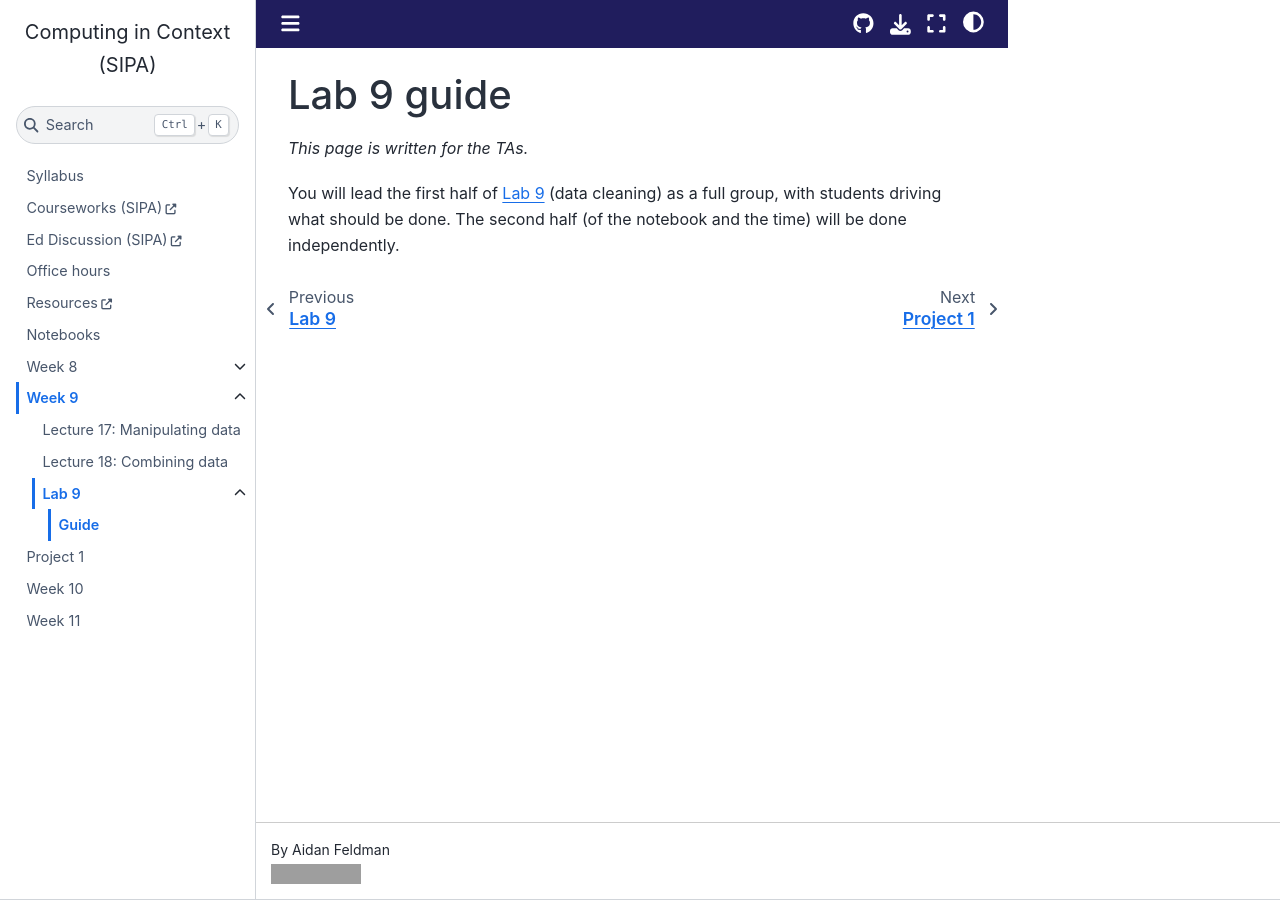
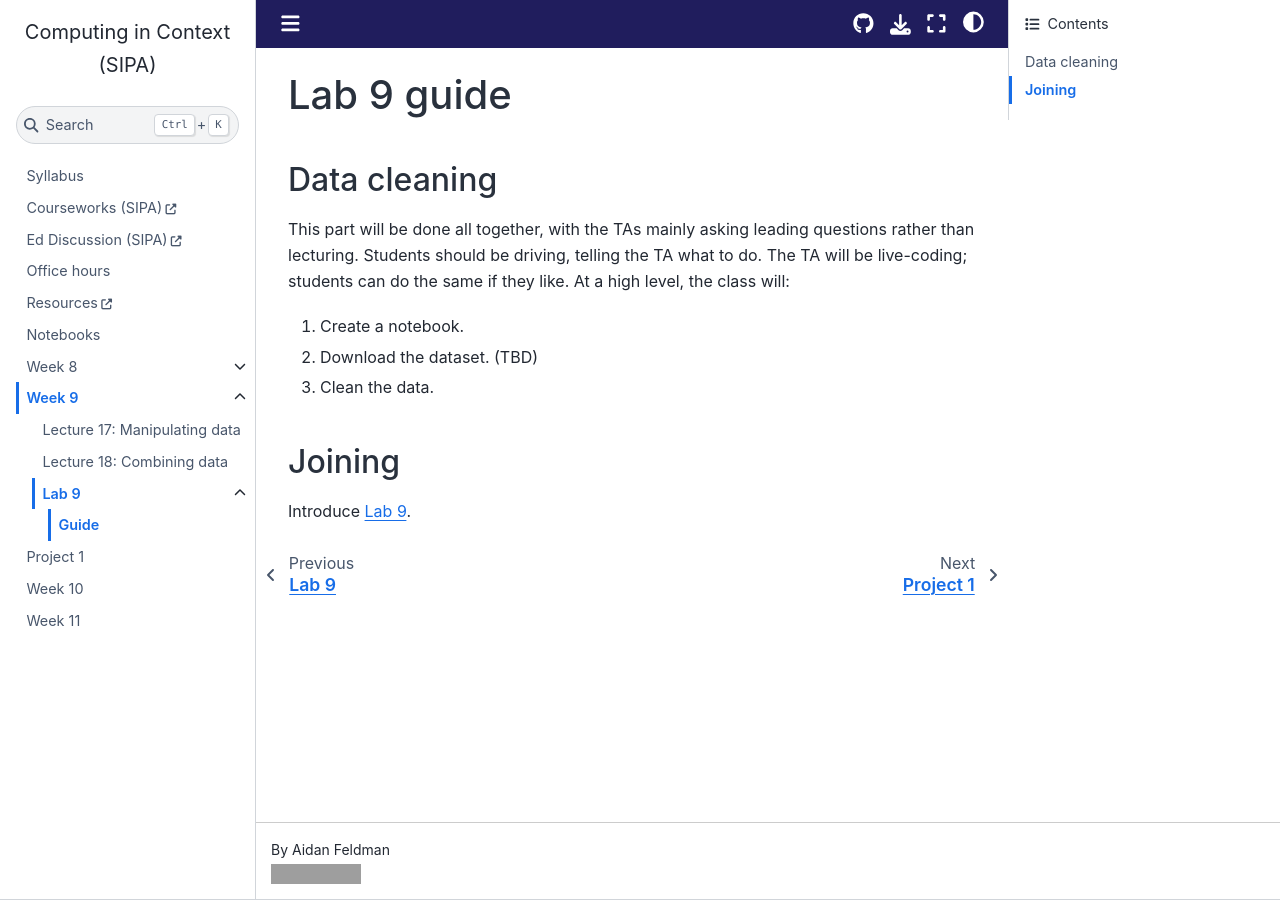
Before and after one commit to afeld/computing-in-context, a Jupyter Book: the page built from lab_9_guide.md, in a window 1280 px wide. Built offline with Jupyter Book 1.0.4 settings and Sphinx 7.4.7 and the Sphinx Book theme 1.1.4, drawn with Linux system fonts in a browser that asks for light colours; grey boxes are pictures that could not be loaded.

Commit message:
move data cleaning back to Lab 9 guide

```diff
--- a/lab_9_guide.md
+++ b/lab_9_guide.md
@@ -1,5 +1,13 @@
 # Lab 9 guide
 
-_This page is written for the TAs._
+## Data cleaning
 
-You will lead the first half of [Lab 9](lab_9.ipynb) (data cleaning) as a full group, with students driving what should be done. The second half (of the notebook and the time) will be done independently.
+This part will be done all together, with the TAs mainly asking leading questions rather than lecturing. Students should be driving, telling the TA what to do. The TA will be live-coding; students can do the same if they like. At a high level, the class will:
+
+1. Create a notebook.
+1. Download the dataset. (TBD)
+1. Clean the data.
+
+## Joining
+
+Introduce [Lab 9](lab_9.ipynb).
```
Also changed, not shown: lab_9.ipynb.
